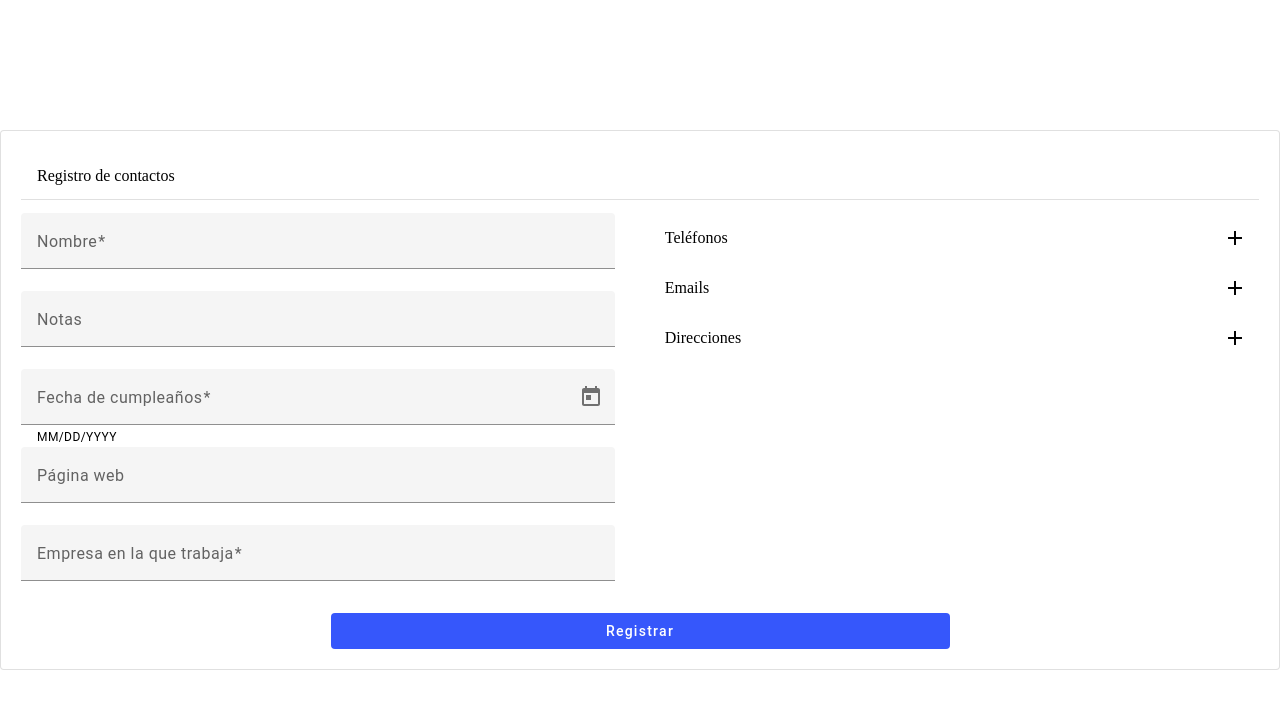
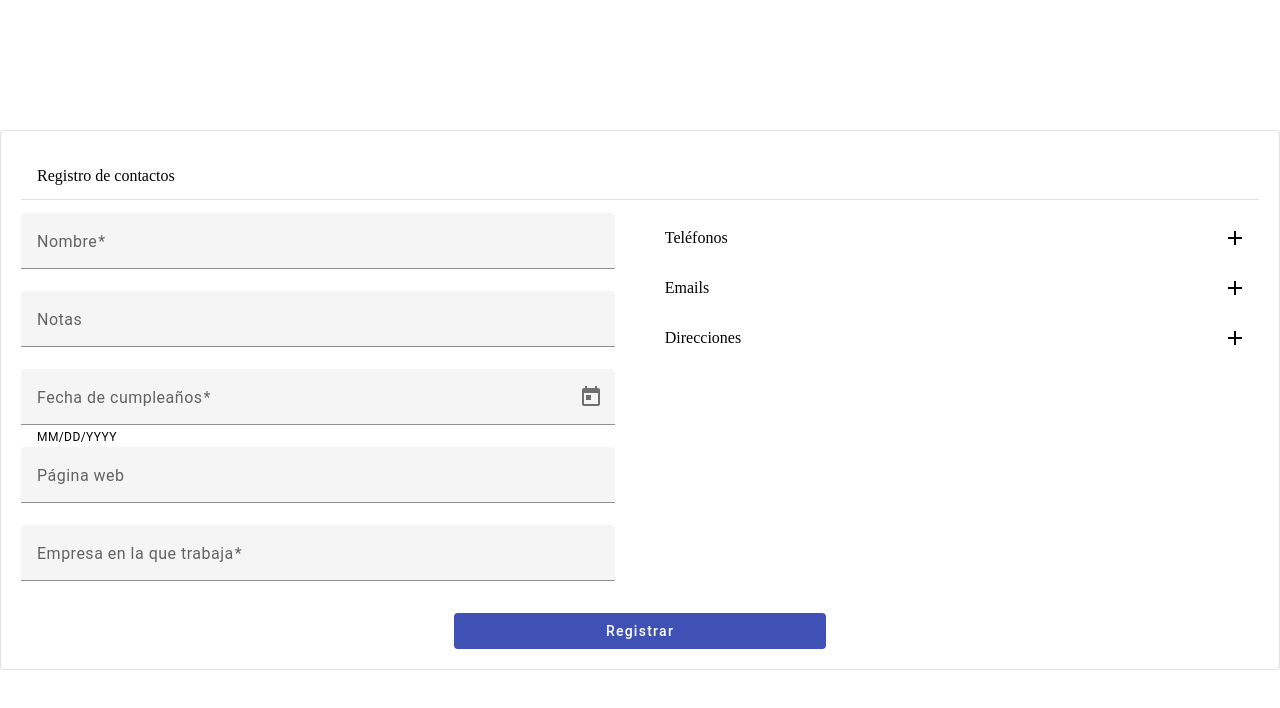
Before and after one commit to BryanGarcia25/LibretaDireccionesPrueba, an Angular app in the folder frontend/: page /registro in a window 1280 px wide. Shown: the top 708 px of the page. Built offline with nearby package versions, Linux system fonts and the light colour scheme.

Commit message:
style: Reducir anchura del botón

```diff
--- a/frontend/src/app/components/contact-form/contact-form.component.css
+++ b/frontend/src/app/components/contact-form/contact-form.component.css
@@ -40,10 +40,8 @@
 
 .contact-form > .button-container > button {
     text-align: center;
-    width: 50%;
+    width: 30%;
     margin: 0 auto;
-    background: #3657fb;
-    color: #ffffff;
 }
 
 .section {
```
